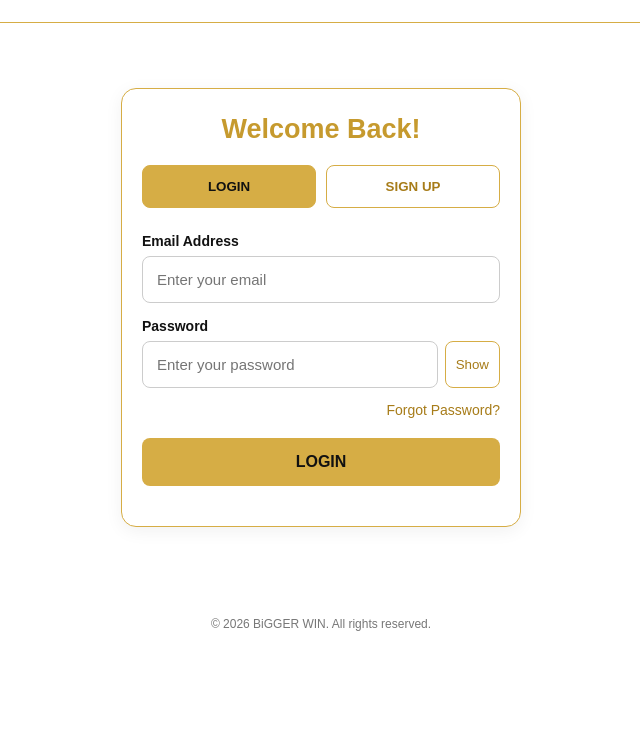
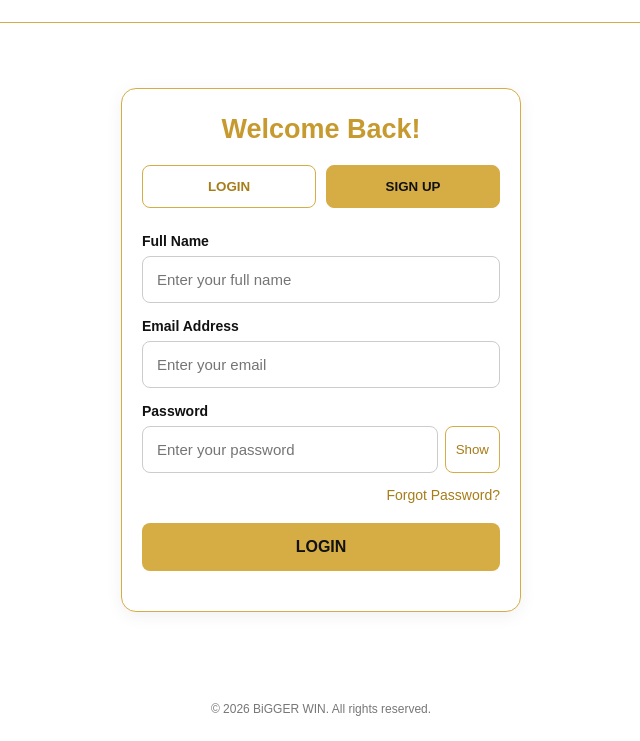
Before and after one commit to wilsonkinsley274-prog/BiGGER-WIN, a plain HTML site: page index.html in a window 1280 px wide. Both pictures are taken after a click on the button "SIGN UP". Shown: the part 87-828 px from the top of the page, without its empty margins (319-959 px from the left). Before the commit the page ends 800 px from the top, so only its background shows below. Drawn offline with Linux system fonts and the light colour scheme.

Commit message:
Fix Login and Sign Up button functionality

```diff
--- a/index.html
+++ b/index.html
@@ -164,7 +164,31 @@ footer {
 </head>
  </script>
 <body>
+<script>
+document.addEventListener("DOMContentLoaded", function () {
 
+  const loginTab = document.getElementById("loginTab");
+  const signupTab = document.getElementById("signupTab");
+  const nameGroup = document.getElementById("nameGroup");
+
+  if (signupTab) {
+    signupTab.addEventListener("click", function () {
+      if (nameGroup) nameGroup.classList.remove("hidden");
+      signupTab.classList.add("active");
+      if (loginTab) loginTab.classList.remove("active");
+    });
+  }
+
+  if (loginTab) {
+    loginTab.addEventListener("click", function () {
+      if (nameGroup) nameGroup.classList.add("hidden");
+      loginTab.classList.add("active");
+      if (signupTab) signupTab.classList.remove("active");
+    });
+  }
+
+});
+    </script>
 <header>
   <div class="logo">BiGGER WIN</div>
   <div class="subtitle">
```
